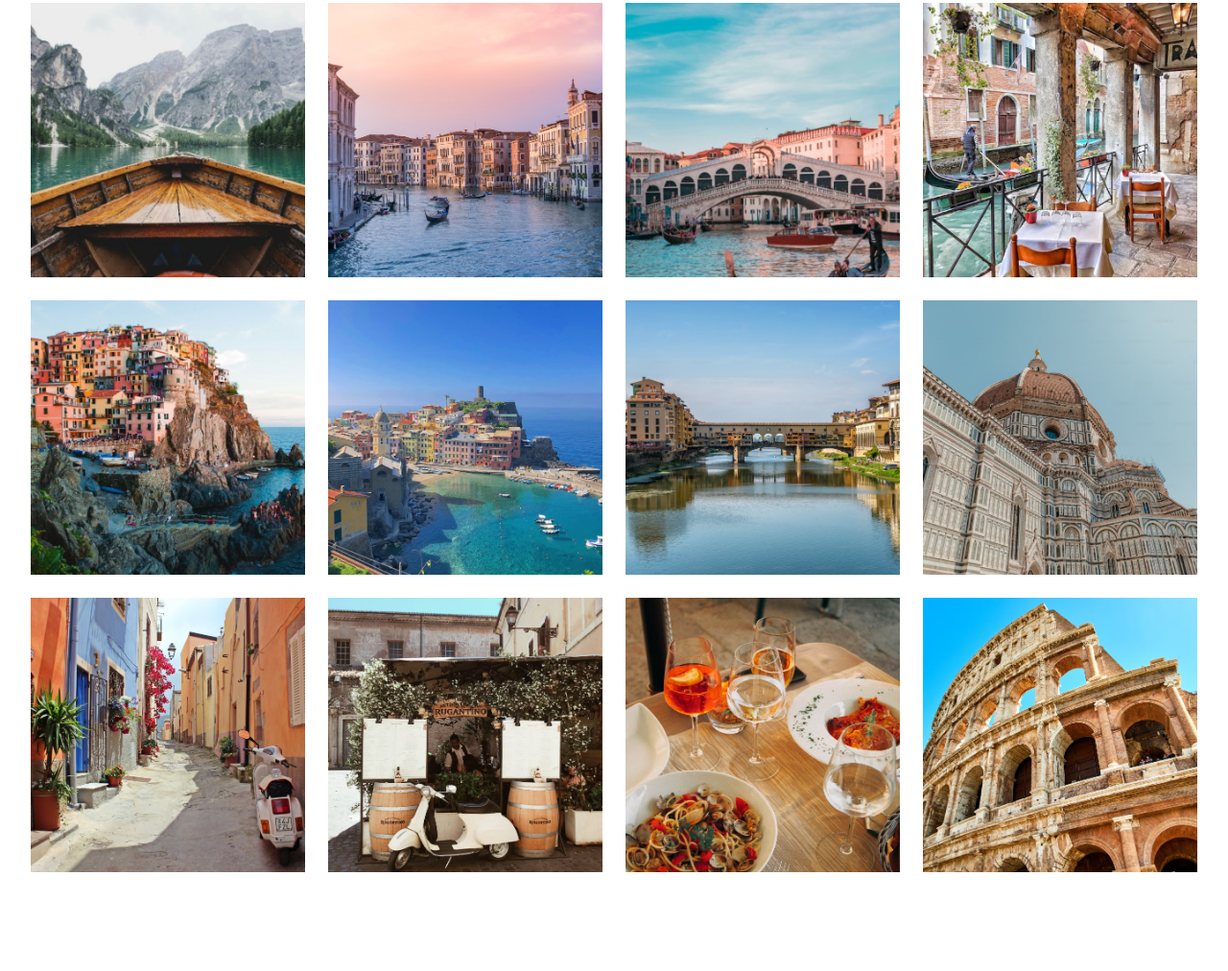
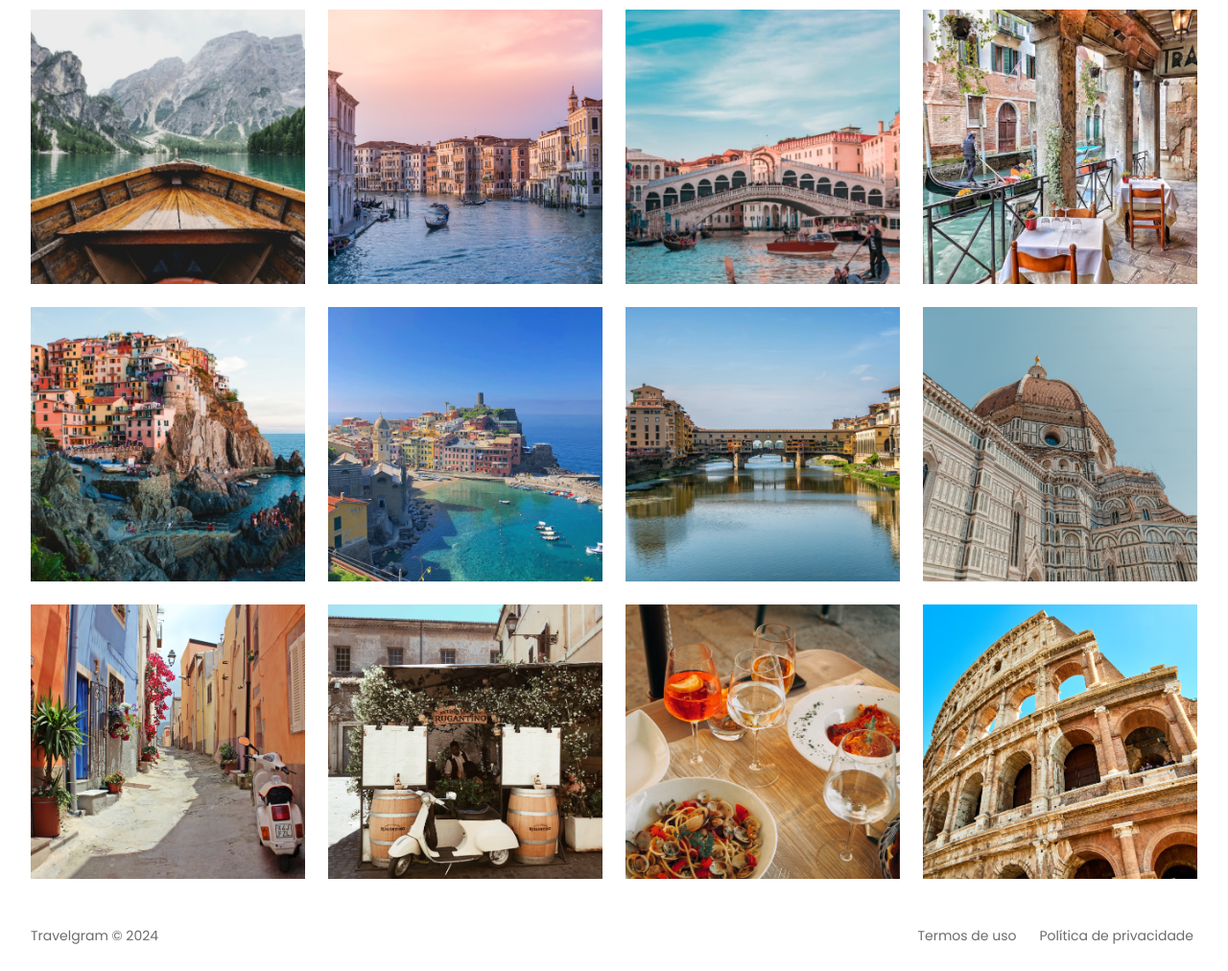
Before and after one commit to BrenoBalsini/projeto-travelgram, a plain HTML site: page index.html in a window 1280 px wide. Shown: the part 341-1353 px from the top of the page at 96% size. Before the commit the page ends 1274 px from the top, so only its background shows below. Drawn offline with Linux system fonts and the light colour scheme.

Commit message:
github commit

```diff
--- a/index.html
+++ b/index.html
@@ -59,6 +59,15 @@
     <img src="assets/imagens/Image 12.png" alt="img-grid">
   </main>
 
+  <footer>
+
+    <p>Travelgram © 2024</p>
+    <div>
+      <a href="#">Termos de uso</a>
+      <a href="#">Política de privacidade</a>
+    </div>
+
+  </footer>
 </body>
 
 
--- /dev/null
+++ b/styles/footer.css
@@ -0,0 +1,17 @@
+footer {
+  margin: auto;
+  max-width: 1280px;
+  align-items: center;
+  justify-content: space-between;
+  padding: 24px 32px;
+  font: var(--text-md);
+  color: var(--text-color-secondary);
+  display: flex;
+}
+
+footer div {
+  display: flex;
+  padding-inline: 4px;
+  gap: 24px;
+
+}
--- a/styles/global.css
+++ b/styles/global.css
@@ -15,7 +15,7 @@
   --text-color-secondary: #6C6C6C;
 
   --font-family: "Poppins", sans-serif;
-  --text-lg: 32px/125% bold var(--font-family);
+  --text-lg: bold 32px/125% var(--font-family);
   --text: 16px/150% var(--font-family);
   --text-md: 14px/170% var(--font-family);
   --text-sm: 12px/170% var(--font-family);
@@ -28,7 +28,6 @@
 body {
   font: var(--text-md);
   color: var(--text-color-secondary);
-  max-width: 1280px;
 }
 
 a{
--- a/styles/header.css
+++ b/styles/header.css
@@ -2,6 +2,8 @@ header{
   display: flex;
   padding: 32px;
   justify-content: space-between;
+  max-width: 1280px;
+  margin: auto;
 }
 
 header > div{
@@ -26,12 +28,12 @@ header > div img{
 
 #profile h1{
   font: var(--text-lg);
-  color: var(--text-color-secondary);
+  color: var(--text-color-primary);
 }
 
 #profile p{
   font: var(--text-md);
-  color: var(-color-secondary);
+  color: var(--text-color-secundary);
 }
 header ul{
   display: flex;
--- a/styles/index.css
+++ b/styles/index.css
@@ -2,3 +2,4 @@
 @import url(nav.css);
 @import url(header.css);
 @import url(main.css);
+@import url(footer.css);
--- a/styles/main.css
+++ b/styles/main.css
@@ -3,6 +3,8 @@ main{
   padding: 24px 32px;
   flex-wrap: wrap;
   gap: 24px;
+  margin: auto;
+  max-width: 1280px;
 }
 
 main img{
--- a/styles/nav.css
+++ b/styles/nav.css
@@ -4,13 +4,16 @@ nav{
   align-items: center;
   line-height: 0;
   padding: 20px 32px;
+  max-width: 1280px;
+  margin: auto;
 }
 
 nav ul{
   display: flex;
   list-style: none;
   align-items: center;
-  gap: 16px;
+  gap: 24px;
+  font: var(--text);
 }
 
 nav ul li:last-child img{
```
